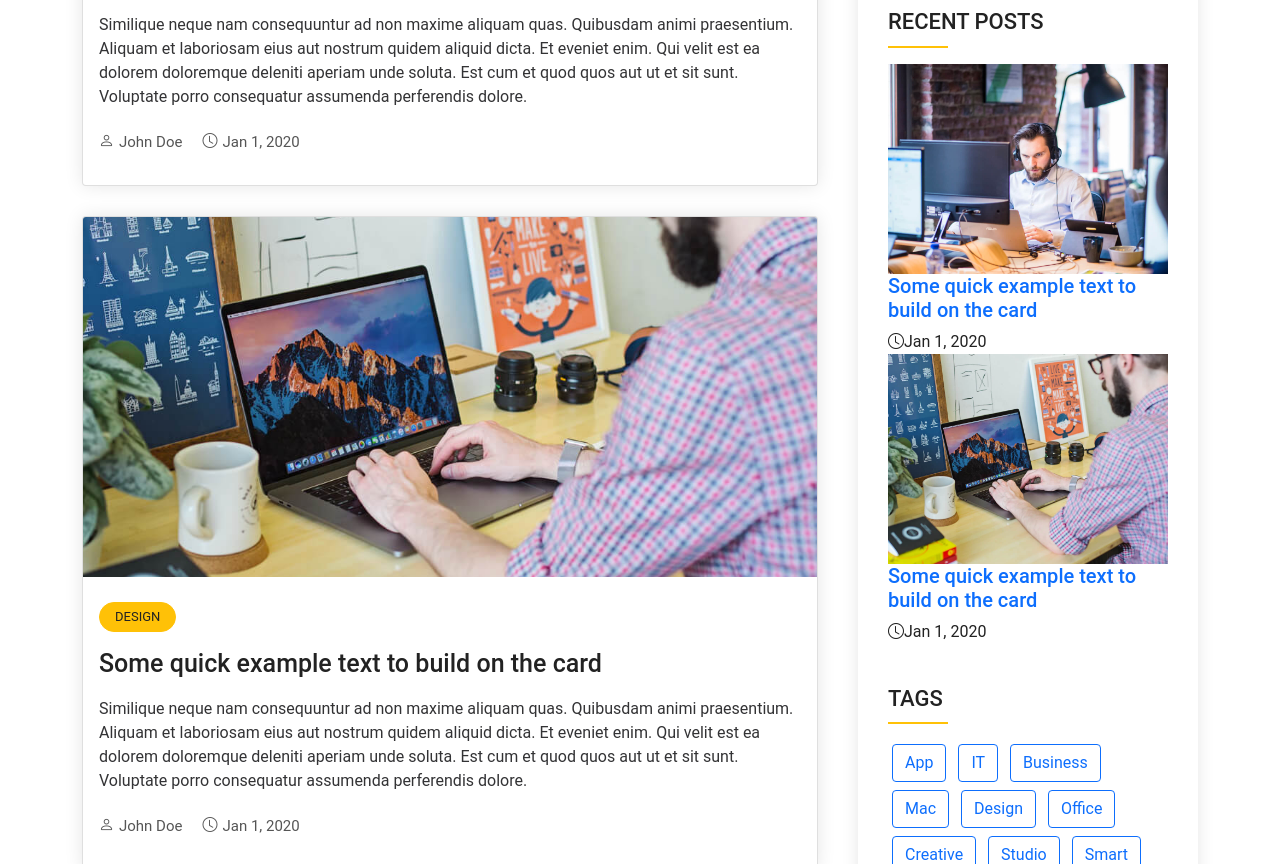
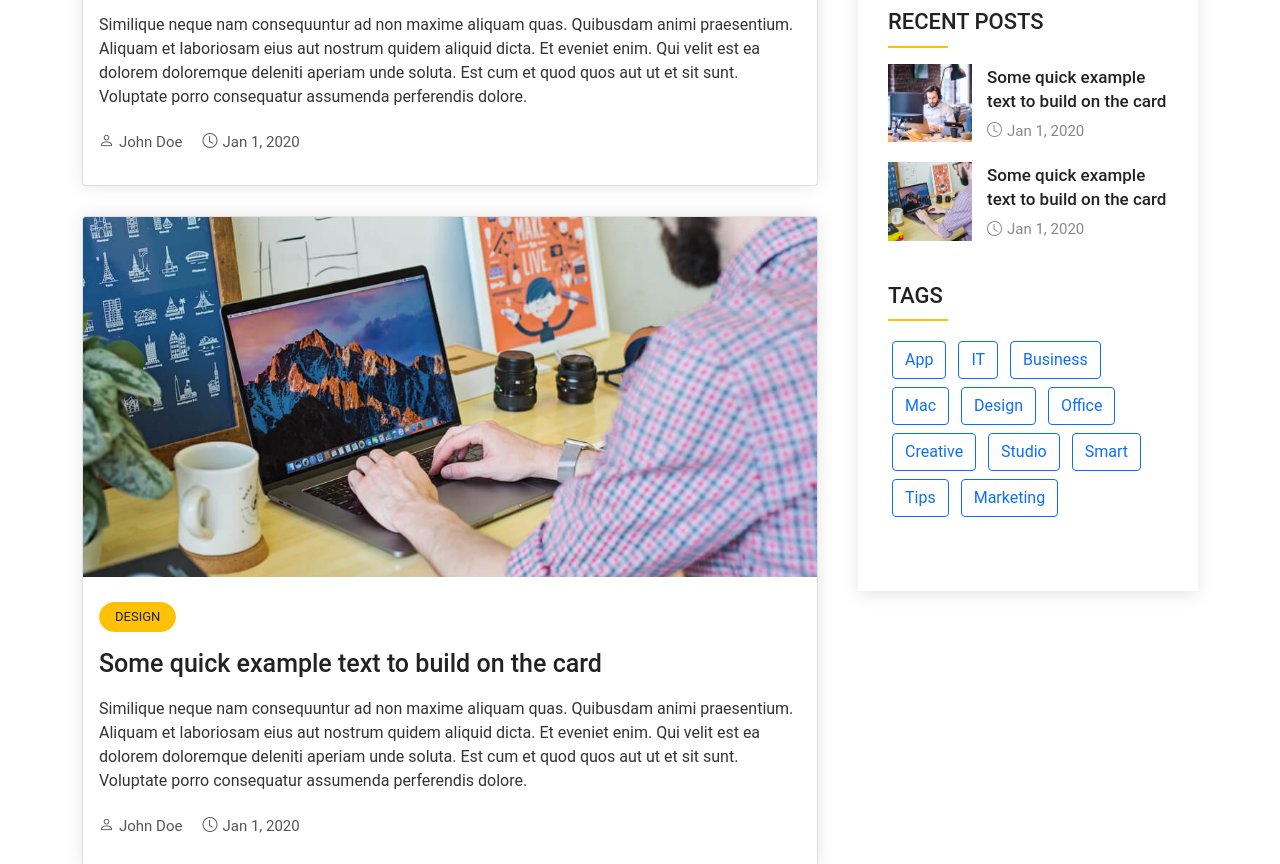
Before and after one commit to dyCodes/media-blog, a plain HTML site: page index.html in a window 1280 px wide. Shown: the part 1257-2121 px from the top of the page. Drawn offline with Linux system fonts and the light colour scheme.

Commit message:
Style recent posts

```diff
--- a/assets/scss/_components.scss
+++ b/assets/scss/_components.scss
@@ -67,3 +67,27 @@ article {
 		}
 	}
 }
+.posts_list {
+	.post {
+		display: flex;
+		margin-bottom: 20px;
+
+		img {
+			width: 30%;
+			max-width: 100px;
+			margin-right: 15px;
+			object-fit: cover;
+		}
+		h4.post-title a {
+			color: #222;
+			font-size: 17px;
+		}
+		.date {
+			color: #888;
+			font-size: 15px;
+			.bi {
+				padding-right: 5px;
+			}
+		}
+	}
+}
```
Also changed, not shown: assets/css/main.css.
